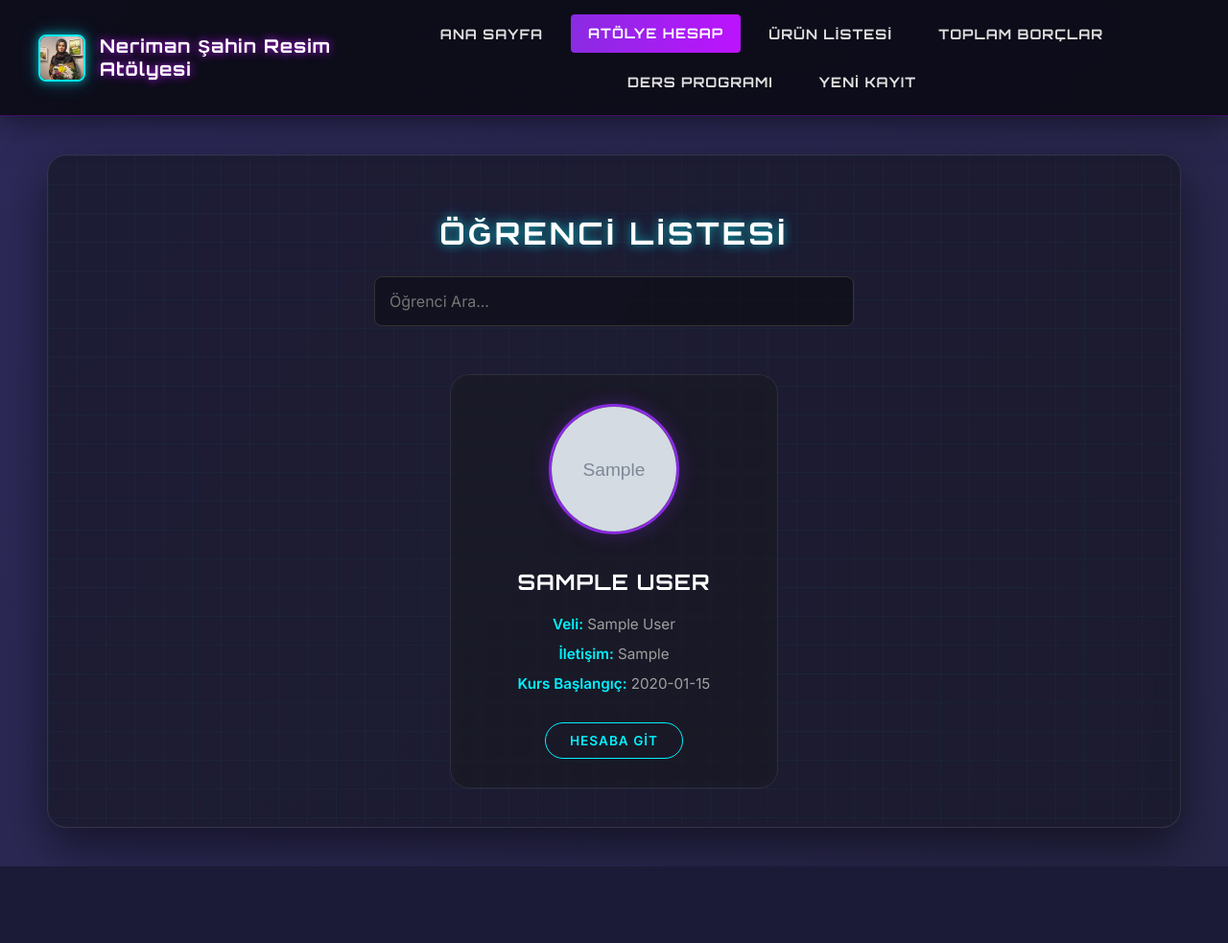
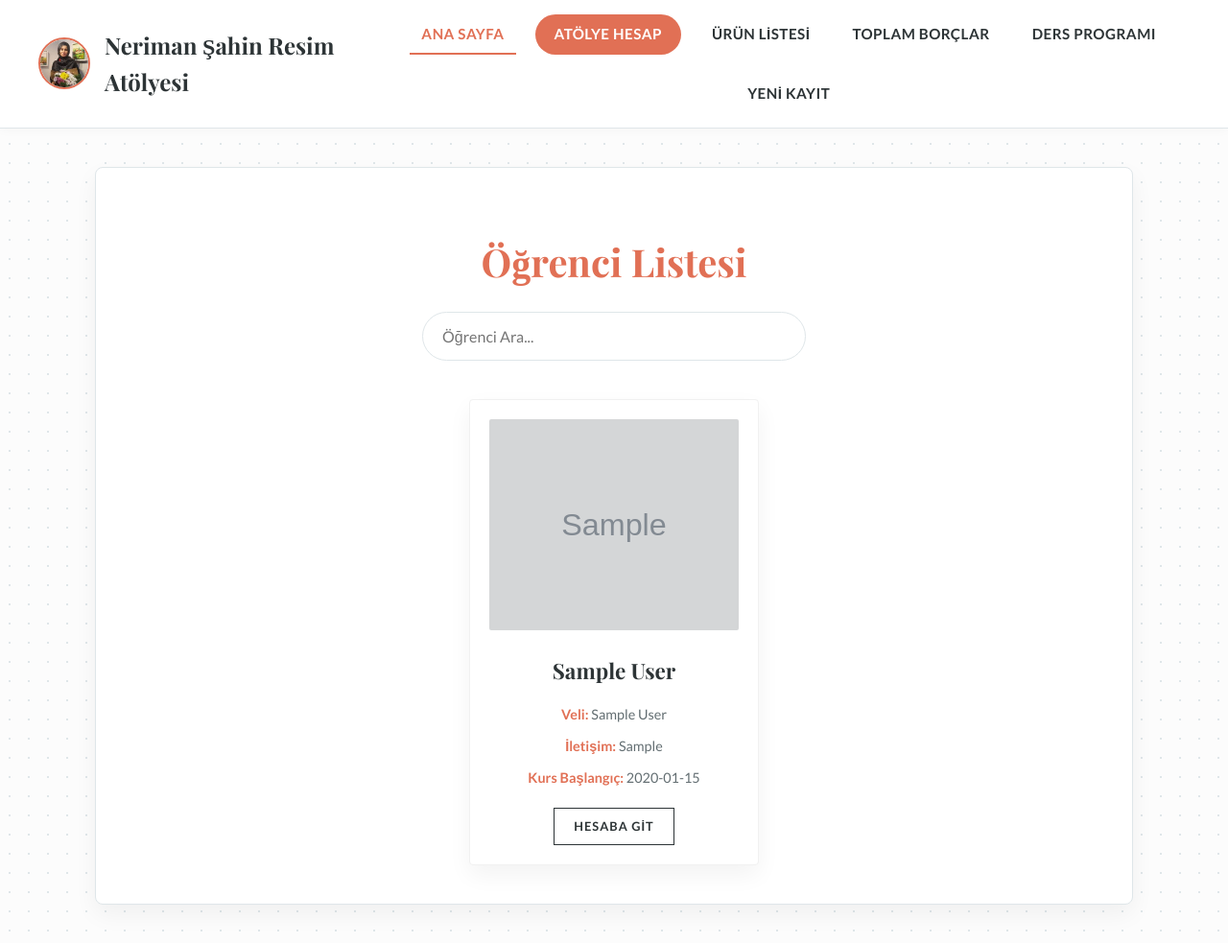
Before and after one commit to aserhatsahin/NSWorkshop, a PHP site: page /ui/index.php in a window 1280 px wide. Shown: the whole page at 96% size. Before the commit the page ends 903 px from the top, so only its background shows below. Run offline with PHP 8.4, Linux system fonts and the light colour scheme; tables that the repository leaves empty hold one stand-in row (values such as "Sample post"); grey boxes marked "Sample" are stand-in pictures.

Commit message:
style change

```diff
--- a/assets/style.css
+++ b/assets/style.css
@@ -1,139 +1,80 @@
-/* FUTURISTIC UI OVERHAUL - Cyberpunk/Sci-Fi Theme */
-@import url('https://fonts.googleapis.com/css2?family=Orbitron:wght@400;500;700&family=Inter:wght@300;400;600&display=swap');
+/* ART WORKSHOP THEME - Light & Creative */
+@import url('https://fonts.googleapis.com/css2?family=Playfair+Display:wght@400;600;700&family=Lato:wght@300;400;700&display=swap');
 
 :root {
-    /* Neon Palette */
-    --neon-cyan: #00f3ff;
-    --neon-pink: #bc13fe;
-    --neon-purple: #8a2be2;
-    --neon-green: #0aff0a;
-    --dark-bg: #050510;
-    --glass-bg: rgba(255, 255, 255, 0.05);
-    --glass-border: rgba(255, 255, 255, 0.1);
-    --text-main: #e0e0e0;
-    --text-muted: #a0a0a0;
-
-    /* Effects */
-    --glow-cyan: 0 0 10px rgba(0, 243, 255, 0.5), 0 0 20px rgba(0, 243, 255, 0.3);
-    --glow-pink: 0 0 10px rgba(188, 19, 254, 0.5), 0 0 20px rgba(188, 19, 254, 0.3);
-    --glass-blur: blur(12px);
-}
-
-@keyframes backgroundPan {
-    0% {
-        background-position: 0% 50%;
-    }
-
-    50% {
-        background-position: 100% 50%;
-    }
-
-    100% {
-        background-position: 0% 50%;
-    }
-}
-
-@keyframes float {
-    0% {
-        transform: translateY(0px);
-    }
-
-    50% {
-        transform: translateY(-10px);
-    }
-
-    100% {
-        transform: translateY(0px);
-    }
-}
-
-@keyframes pulse-glow {
-    0% {
-        box-shadow: 0 0 0 0 rgba(0, 243, 255, 0.4);
-    }
-
-    70% {
-        box-shadow: 0 0 0 10px rgba(0, 243, 255, 0);
-    }
-
-    100% {
-        box-shadow: 0 0 0 0 rgba(0, 243, 255, 0);
-    }
+    /* Artistic Palette */
+    --bg-color: #fcfcfc;
+    --card-bg: #ffffff;
+    --text-main: #2d3436;
+    --text-muted: #636e72;
+    --primary-accent: #e17055;
+    /* Terracotta */
+    --secondary-accent: #74b9ff;
+    /* Soft Blue */
+    --success-green: #27ae60;
+    /* Natural Green */
+    --border-color: #dfe6e9;
+    --shadow-soft: 0 10px 25px rgba(0, 0, 0, 0.05);
+    --shadow-hover: 0 15px 35px rgba(0, 0, 0, 0.1);
 }
 
 body {
-    font-family: 'Inter', 'Segoe UI', sans-serif;
-    background: linear-gradient(125deg, #0f0c29, #302b63, #24243e);
-    background-size: 400% 400%;
-    animation: backgroundPan 15s ease infinite;
+    font-family: 'Lato', sans-serif;
+    background-color: var(--bg-color);
+    background-image: radial-gradient(#dfe6e9 1px, transparent 1px);
+    background-size: 20px 20px;
     margin: 0;
     padding: 0;
     color: var(--text-main);
-    min-height: 100vh;
-    overflow-x: hidden;
+    line-height: 1.6;
 }
 
 /* Scrollbar */
 ::-webkit-scrollbar {
-    width: 10px;
+    width: 8px;
 }
 
 ::-webkit-scrollbar-track {
-    background: #0f0c29;
+    background: #f1f1f1;
 }
 
 ::-webkit-scrollbar-thumb {
-    background: var(--neon-cyan);
-    border-radius: 5px;
-    border: 2px solid #0f0c29;
+    background: #b2bec3;
+    border-radius: 4px;
 }
 
 /* Global Container */
 .container {
-    max-width: 1100px;
+    max-width: 1000px;
     margin: 40px auto;
     padding: 40px;
-    background: rgba(20, 20, 30, 0.6);
-    border: 1px solid var(--glass-border);
-    border-radius: 20px;
-    backdrop-filter: var(--glass-blur);
-    -webkit-backdrop-filter: var(--glass-blur);
-    box-shadow: 0 20px 50px rgba(0, 0, 0, 0.5);
+    background: var(--card-bg);
+    border-radius: 8px;
+    box-shadow: var(--shadow-soft);
     position: relative;
-    overflow: hidden;
-}
-
-/* Grid overlay for tech feel */
-.container::before {
-    content: "";
-    position: absolute;
-    top: 0;
-    left: 0;
-    right: 0;
-    bottom: 0;
-    background-image:
-        linear-gradient(rgba(0, 243, 255, 0.03) 1px, transparent 1px),
-        linear-gradient(90deg, rgba(0, 243, 255, 0.03) 1px, transparent 1px);
-    background-size: 30px 30px;
-    pointer-events: none;
-    z-index: -1;
+    border: 1px solid var(--border-color);
 }
 
 h1,
 h2,
 h3 {
+    font-family: 'Playfair Display', serif;
+    color: var(--text-main);
+    margin-bottom: 20px;
+    font-weight: 700;
+}
+
+h1 {
+    font-size: 2.5rem;
     text-align: center;
-    color: #fff;
-    font-family: 'Orbitron', sans-serif;
-    text-transform: uppercase;
-    letter-spacing: 3px;
-    text-shadow: var(--glow-cyan);
-    margin-bottom: 25px;
+    color: var(--primary-accent);
 }
 
 h2 {
-    font-size: 1.5rem;
-    color: var(--neon-cyan);
+    font-size: 1.8rem;
+    border-bottom: 2px solid var(--border-color);
+    padding-bottom: 10px;
+    display: inline-block;
 }
 
 /* Navigasyon Barı */
@@ -141,17 +82,15 @@ h2 {
     display: flex;
     justify-content: space-between;
     align-items: center;
-    background: rgba(10, 10, 20, 0.9);
-    backdrop-filter: blur(20px);
+    background: #fff;
     padding: 15px 40px;
-    border-bottom: 1px solid rgba(188, 19, 254, 0.3);
-    box-shadow: 0 4px 30px rgba(0, 0, 0, 0.5);
+    border-bottom: 1px solid var(--border-color);
+    box-shadow: 0 2px 10px rgba(0, 0, 0, 0.03);
     position: sticky;
     top: 0;
     z-index: 1000;
 }
 
-/* Branding */
 .branding {
     display: flex;
     align-items: center;
@@ -159,27 +98,23 @@ h2 {
 }
 
 .logo-icon {
-    width: 45px;
-    height: 45px;
-    border-radius: 8px;
+    width: 50px;
+    height: 50px;
+    border-radius: 50%;
     object-fit: cover;
-    border: 2px solid var(--neon-cyan);
-    box-shadow: var(--glow-cyan);
+    border: 2px solid var(--primary-accent);
 }
 
 .site-title {
-    font-size: 1.2rem;
+    font-family: 'Playfair Display', serif;
+    font-size: 1.5rem;
     font-weight: 700;
-    color: #fff;
-    font-family: 'Orbitron', sans-serif;
-    text-shadow: 0 0 10px var(--neon-pink);
-    letter-spacing: 1px;
+    color: var(--text-main);
 }
 
-/* Nav Linkleri */
 .nav-links {
     display: flex;
-    gap: 10px;
+    gap: 20px;
     flex-wrap: wrap;
     justify-content: center;
 }
@@ -188,34 +123,32 @@ h2 {
     color: var(--text-main);
     text-decoration: none;
     font-weight: 600;
-    font-size: 0.9rem;
-    padding: 10px 18px;
-    border: 1px solid transparent;
-    border-radius: 4px;
-    transition: all 0.3s ease;
+    font-size: 0.95rem;
+    padding: 8px 12px;
+    transition: color 0.3s ease;
     text-transform: uppercase;
-    letter-spacing: 1px;
-    font-family: 'Orbitron', sans-serif;
+    letter-spacing: 0.5px;
 }
 
 .nav-links a:hover,
-.nav-links a:focus {
-    color: #fff;
-    background: rgba(0, 243, 255, 0.15);
-    border-color: var(--neon-cyan);
-    box-shadow: var(--glow-cyan);
-    transform: translateY(-2px);
+.nav-links a.active {
+    color: var(--primary-accent);
+}
+
+.nav-links a.active {
+    border-bottom: 2px solid var(--primary-accent);
 }
 
 .nav-links a.button {
-    background: linear-gradient(90deg, var(--neon-purple), var(--neon-pink));
-    border: none;
+    background-color: var(--primary-accent);
     color: white;
+    padding: 8px 20px;
+    border-radius: 30px;
 }
 
 .nav-links a.button:hover {
-    filter: brightness(1.2);
-    box-shadow: var(--glow-pink);
+    background-color: #d35400;
+    color: white;
 }
 
 /* Responsive Navbar */
@@ -225,153 +158,113 @@ h2 {
         gap: 20px;
         padding: 20px;
     }
-
-    .nav-links {
-        width: 100%;
-        justify-content: center;
-        gap: 15px;
-    }
-
-    .container {
-        margin: 20px;
-        padding: 20px;
-    }
 }
 
-/* Arama Barı */
+/* Search Bar */
 .search-bar {
     text-align: center;
-    margin-bottom: 50px;
-    position: relative;
-    z-index: 10;
+    margin-bottom: 40px;
 }
 
 .search-bar input {
     width: 100%;
-    max-width: 500px;
-    padding: 18px 30px;
-    font-size: 1.1rem;
-    background: rgba(0, 0, 0, 0.4);
-    border: 2px solid var(--neon-cyan);
-    border-radius: 50px;
-    color: #fff;
-    transition: all 0.3s ease;
-    font-family: 'Inter', sans-serif;
+    max-width: 400px;
+    padding: 15px 20px;
+    font-size: 1rem;
+    border: 1px solid var(--border-color);
+    border-radius: 30px;
+    background: #fff;
+    transition: box-shadow 0.3s ease;
+    font-family: 'Lato', sans-serif;
 }
 
 .search-bar input:focus {
     outline: none;
-    box-shadow: 0 0 30px rgba(0, 243, 255, 0.2);
-    background: rgba(0, 0, 0, 0.6);
-    border-color: #fff;
+    box-shadow: 0 5px 15px rgba(225, 112, 85, 0.2);
+    border-color: var(--primary-accent);
 }
 
-/* Kart - Öğrenci Kartları */
+/* Cards - Gallery Style */
 .student-list {
     display: flex;
     flex-wrap: wrap;
     justify-content: center;
-    gap: 35px;
+    gap: 30px;
 }
 
 .card {
-    background: rgba(30, 30, 40, 0.4);
-    border: 1px solid rgba(255, 255, 255, 0.08);
-    border-radius: 20px;
-    padding: 30px;
-    width: 280px;
+    background: #fff;
+    padding: 20px;
+    width: 260px;
+    box-shadow: var(--shadow-soft);
+    border-radius: 4px;
+    /* Slight radius for photo-feel */
+    text-align: center;
+    transition: transform 0.3s ease, box-shadow 0.3s ease;
+    border: 1px solid #f1f1f1;
     display: flex;
     flex-direction: column;
     align-items: center;
-    text-align: center;
-    transition: all 0.4s cubic-bezier(0.25, 0.8, 0.25, 1);
-    position: relative;
-    overflow: hidden;
-    backdrop-filter: blur(5px);
-}
-
-/* Card Hover Lines */
-.card::after {
-    content: '';
-    position: absolute;
-    bottom: 0;
-    left: 0;
-    width: 100%;
-    height: 3px;
-    background: linear-gradient(90deg, transparent, var(--neon-cyan), transparent);
-    transform: scaleX(0);
-    transition: transform 0.4s ease;
 }
 
 .card:hover {
-    transform: translateY(-15px);
-    box-shadow: 0 20px 40px rgba(0, 0, 0, 0.6);
-    background: rgba(40, 40, 55, 0.6);
-    border-color: rgba(0, 243, 255, 0.3);
-}
-
-.card:hover::after {
-    transform: scaleX(1);
+    transform: translateY(-5px);
+    box-shadow: var(--shadow-hover);
 }
 
 .student-photo {
-    width: 130px;
-    height: 130px;
-    border-radius: 50%;
+    width: 100%;
+    /* Wider photo */
+    height: 220px;
     object-fit: cover;
-    border: 3px solid var(--neon-purple);
-    margin-bottom: 20px;
-    box-shadow: 0 0 20px rgba(138, 43, 226, 0.3);
-    transition: transform 0.5s ease;
+    border-radius: 2px;
+    margin-bottom: 15px;
+    filter: sepia(10%) contrast(90%);
+    /* Artistic touch */
+    transition: filter 0.3s;
 }
 
 .card:hover .student-photo {
-    transform: scale(1.1) rotate(5deg);
-    border-color: var(--neon-pink);
-    box-shadow: 0 0 25px rgba(188, 19, 254, 0.6);
+    filter: sepia(0%) contrast(100%);
 }
 
 .card h3 {
-    margin: 15px 0;
+    font-family: 'Playfair Display', serif;
+    margin: 10px 0;
     font-size: 1.4rem;
-    color: #fff;
-    text-shadow: none;
-    font-family: 'Orbitron', sans-serif;
-    letter-spacing: 1px;
+    color: var(--text-main);
 }
 
 .card p {
-    font-size: 0.95rem;
+    font-size: 0.9rem;
     color: var(--text-muted);
-    margin: 6px 0;
+    margin: 5px 0;
 }
 
 .card p strong {
-    color: var(--neon-cyan);
+    color: var(--primary-accent);
 }
 
 .card a {
-    margin-top: 25px;
-    background: transparent;
-    color: var(--neon-cyan);
-    padding: 10px 25px;
-    border: 1px solid var(--neon-cyan);
-    border-radius: 30px;
+    display: inline-block;
+    margin-top: 15px;
+    padding: 8px 20px;
+    border: 1px solid var(--text-main);
+    color: var(--text-main);
     text-decoration: none;
-    font-weight: 700;
+    font-weight: 600;
     transition: all 0.3s;
     text-transform: uppercase;
-    font-size: 0.85rem;
+    font-size: 0.8rem;
     letter-spacing: 1px;
 }
 
 .card a:hover {
-    background: var(--neon-cyan);
-    color: #000;
-    box-shadow: var(--glow-cyan);
+    background: var(--text-main);
+    color: #fff;
 }
 
-/* Buton Grupları (Genel) */
+/* Buttons */
 .button-group {
     display: flex;
     justify-content: center;
@@ -382,50 +275,94 @@ h2 {
 
 .button-group a,
 button {
-    background: linear-gradient(135deg, var(--neon-purple), #6a00ff);
-    color: white;
-    padding: 14px 28px;
+    background-color: var(--text-main);
+    color: #fff;
+    padding: 12px 24px;
     border: none;
-    border-radius: 8px;
+    border-radius: 2px;
     text-decoration: none;
-    font-weight: 700;
+    font-weight: 600;
     text-transform: uppercase;
-    letter-spacing: 2px;
-    transition: all 0.3s;
+    letter-spacing: 1px;
     cursor: pointer;
-    box-shadow: 0 5px 15px rgba(106, 0, 255, 0.4);
-    font-family: 'Orbitron', sans-serif;
-    font-size: 0.9rem;
+    transition: background 0.3s;
+    font-family: 'Lato', sans-serif;
 }
 
 .button-group a:hover,
 button:hover {
-    transform: translateY(-3px);
-    box-shadow: 0 8px 25px rgba(106, 0, 255, 0.6);
-    filter: brightness(1.2);
+    background-color: var(--primary-accent);
+    transform: none;
+    /* No movement needed here */
+    box-shadow: none;
 }
 
-/* Arama Önerileri */
+/* Tables */
+.product-table {
+    width: 100%;
+    border-collapse: collapse;
+    margin-top: 20px;
+}
+
+.product-table th {
+    text-align: left;
+    padding: 15px;
+    background: #f8f8f8;
+    color: var(--text-main);
+    font-family: 'Playfair Display', serif;
+    font-weight: 600;
+    border-bottom: 2px solid var(--border-color);
+}
+
+.product-table td {
+    padding: 15px;
+    border-bottom: 1px solid var(--border-color);
+    color: var(--text-muted);
+}
+
+.product-table tr:hover {
+    background: #fafafa;
+}
+
+/* Inputs */
+input,
+select {
+    padding: 10px;
+    border: 1px solid var(--border-color);
+    border-radius: 4px;
+    font-family: 'Lato', sans-serif;
+    color: var(--text-main);
+    width: 100%;
+    box-sizing: border-box;
+}
+
+input:focus,
+select:focus {
+    outline: none;
+    border-color: var(--primary-accent);
+    box-shadow: 0 0 5px rgba(225, 112, 85, 0.2);
+}
+
+/* Suggestions */
 .suggestions {
     list-style: none;
-    margin: 10px auto 0;
+    margin: 5px auto;
     padding: 0;
     width: 100%;
-    max-width: 500px;
-    background: rgba(10, 10, 20, 0.95);
-    border: 1px solid var(--neon-cyan);
-    border-radius: 12px;
+    max-width: 400px;
+    background: #fff;
+    border: 1px solid var(--border-color);
+    border-radius: 4px;
     position: absolute;
     left: 50%;
     transform: translateX(-50%);
-    z-index: 999;
+    z-index: 100;
+    box-shadow: var(--shadow-soft);
     display: none;
-    box-shadow: 0 10px 40px rgba(0, 0, 0, 0.8);
-    overflow: hidden;
 }
 
 .suggestions li {
-    border-bottom: 1px solid rgba(255, 255, 255, 0.05);
+    border-bottom: 1px solid #f1f1f1;
 }
 
 .suggestions li:last-child {
@@ -434,28 +371,24 @@ button:hover {
 
 .suggestions li a {
     display: block;
-    padding: 15px 25px;
+    padding: 10px 15px;
     color: var(--text-main);
     text-decoration: none;
-    transition: background 0.2s;
-    font-size: 1rem;
 }
 
 .suggestions li a:hover {
-    background: rgba(0, 243, 255, 0.15);
-    color: var(--neon-cyan);
-    padding-left: 30px;
-    /* Slight shift effect */
+    background: #f9f9f9;
+    color: var(--primary-accent);
 }
 
-/* Öğrenci Detay Sayfası & Profil Edit */
+/* Student Detail Container */
 .student-container,
 .edit-profile-container {
-    background: rgba(20, 20, 30, 0.7);
-    padding: 50px;
-    border-radius: 24px;
-    box-shadow: 0 0 60px rgba(0, 0, 0, 0.6);
-    border: 1px solid rgba(255, 255, 255, 0.05);
+    background: #fff;
+    padding: 40px;
+    border-radius: 8px;
+    box-shadow: var(--shadow-soft);
+    border: 1px solid var(--border-color);
 }
 
 .student-container ul {
@@ -464,183 +397,74 @@ button:hover {
 }
 
 .student-container li {
-    background: rgba(255, 255, 255, 0.02);
-    margin-bottom: 15px;
-    padding: 20px;
-    border-left: 5px solid var(--text-muted);
-    border-radius: 8px;
-    transition: all 0.3s;
+    padding: 15px;
+    border-bottom: 1px solid #f1f1f1;
     display: flex;
     justify-content: space-between;
     align-items: center;
-    border: 1px solid transparent;
-    /* Prepare for hover border */
-    border-left-width: 5px;
-}
-
-.student-container li:hover {
-    background: rgba(255, 255, 255, 0.05);
-    transform: translateX(5px);
-    border-color: rgba(255, 255, 255, 0.1);
 }
 
 .student-container li.paid {
-    border-left-color: var(--neon-green);
-    box-shadow: inset 10px 0 20px -10px rgba(10, 255, 10, 0.2);
+    color: var(--success-green);
+    border-left: 3px solid var(--success-green);
+    padding-left: 12px;
 }
 
 .student-container li.unpaid {
-    border-left-color: #ff0055;
-    box-shadow: inset 10px 0 20px -10px rgba(255, 0, 85, 0.2);
+    color: #e74c3c;
+    border-left: 3px solid #e74c3c;
+    padding-left: 12px;
 }
 
-/* Formlar */
+/* Forms specific */
 .edit-profile-form,
 .student-form,
 .add-product-form form {
     display: flex;
     flex-direction: column;
-    gap: 25px;
+    gap: 20px;
 }
 
 label {
-    color: var(--neon-cyan);
-    font-size: 0.9rem;
-    text-transform: uppercase;
-    letter-spacing: 2px;
-    margin-bottom: 8px;
     display: block;
-    font-family: 'Orbitron', sans-serif;
+    margin-bottom: 5px;
+    font-weight: 600;
+    color: var(--text-main);
 }
 
-input[type="text"],
-input[type="date"],
-input[type="number"],
-select {
-    width: 100%;
-    padding: 15px;
-    background: rgba(15, 15, 25, 0.8);
-    border: 1px solid #333;
-    border-radius: 8px;
-    color: #fff;
-    font-size: 1rem;
-    transition: all 0.3s;
-    box-sizing: border-box;
-    font-family: 'Inter', sans-serif;
+/* Back Link */
+.back-link {
+    display: block;
+    text-align: center;
+    margin-top: 30px;
+    color: var(--text-muted);
+    text-decoration: none;
+    font-style: italic;
+    font-family: 'Playfair Display', serif;
+    font-size: 1.1rem;
 }
 
-input:focus,
-select:focus {
-    outline: none;
-    border-color: var(--neon-pink);
-    box-shadow: var(--glow-pink);
-    background: #1a1a2e;
+.back-link:hover {
+    color: var(--primary-accent);
 }
 
-/* Tablolar - Futuristic Data Grid */
-.product-table {
-    width: 100%;
-    border-collapse: separate;
-    border-spacing: 0 15px;
-    margin-top: 30px;
+/* Fix product form in cards */
+.product-card form {
+    margin-top: 10px;
 }
 
-.product-table th {
-    text-align: left;
-    padding: 20px;
-    color: var(--neon-cyan);
-    text-transform: uppercase;
-    font-size: 0.9rem;
-    border-bottom: 2px solid var(--neon-cyan);
-    letter-spacing: 1px;
-    font-family: 'Orbitron', sans-serif;
+.product-card input[type="number"] {
+    width: 60px;
+    display: inline-block;
+    padding: 5px;
 }
 
-.product-table td {
-    background: rgba(255, 255, 255, 0.03);
-    padding: 20px;
-    color: var(--text-main);
-    border-top: 1px solid rgba(255, 255, 255, 0.05);
-    border-bottom: 1px solid rgba(255, 255, 255, 0.05);
-}
-
-.product-table tr td:first-child {
-    border-top-left-radius: 10px;
-    border-bottom-left-radius: 10px;
-    border-left: 1px solid rgba(255, 255, 255, 0.05);
-}
-
-.product-table tr td:last-child {
-    border-top-right-radius: 10px;
-    border-bottom-right-radius: 10px;
-    border-right: 1px solid rgba(255, 255, 255, 0.05);
-}
-
-.product-table tr:hover td {
-    background: rgba(255, 255, 255, 0.08);
-    color: #fff;
-    border-color: rgba(255, 255, 255, 0.2);
-}
-
-/* Özel Formlar (Tablo içi vb) */
-.price-form input {
-    width: 120px;
-    display: inline-block;
-    margin-right: 10px;
-    padding: 8px 12px;
-}
-
-.price-form button {
-    padding: 8px 15px;
+.product-card button {
+    padding: 5px 15px;
     font-size: 0.8rem;
 }
 
-/* Geri Dön Linki */
-.back-link {
+.price-form input {
+    width: 100px;
     display: inline-block;
-    margin-top: 25px;
-    color: var(--text-muted);
-    text-decoration: none;
-    border-bottom: 1px solid transparent;
-    transition: all 0.3s;
-    font-size: 0.9rem;
-    letter-spacing: 1px;
 }
-
-.back-link:hover {
-    color: var(--neon-cyan);
-    border-bottom-color: var(--neon-cyan);
-}
-
-/* Ürün Kartları (Alternatif Görünüm) */
-.product-list {
-    display: flex;
-    flex-direction: column;
-    gap: 25px;
-}
-
-.product-card {
-    background: rgba(20, 20, 30, 0.6);
-    border: 1px solid rgba(255, 255, 255, 0.05);
-    padding: 25px;
-    border-radius: 16px;
-    display: flex;
-    justify-content: space-between;
-    align-items: center;
-    transition: all 0.3s;
-}
-
-.product-card:hover {
-    border-color: var(--neon-purple);
-    box-shadow: 0 5px 20px rgba(138, 43, 226, 0.3);
-    transform: translateX(10px);
-    background: rgba(30, 30, 45, 0.8);
-}
-
-.product-card h3 {
-    margin: 0 0 5px 0;
-    text-align: left;
-    color: #fff;
-    text-shadow: none;
-    font-size: 1.2rem;
-}
--- a/ui/index.php
+++ b/ui/index.php
@@ -76,7 +76,7 @@ try {
         <span class="site-title">Neriman Şahin Resim Atölyesi</span>
     </div>
     <div class="nav-links">
-        <a href="index.php">Ana Sayfa</a>
+        <a href="index.php" class="active">Ana Sayfa</a>
         <a href="atolye_hesap.php" class="button">Atölye Hesap</a>
         <a href="products.php">Ürün Listesi</a>
         <a href="total_debt.php">Toplam Borçlar</a>
```
